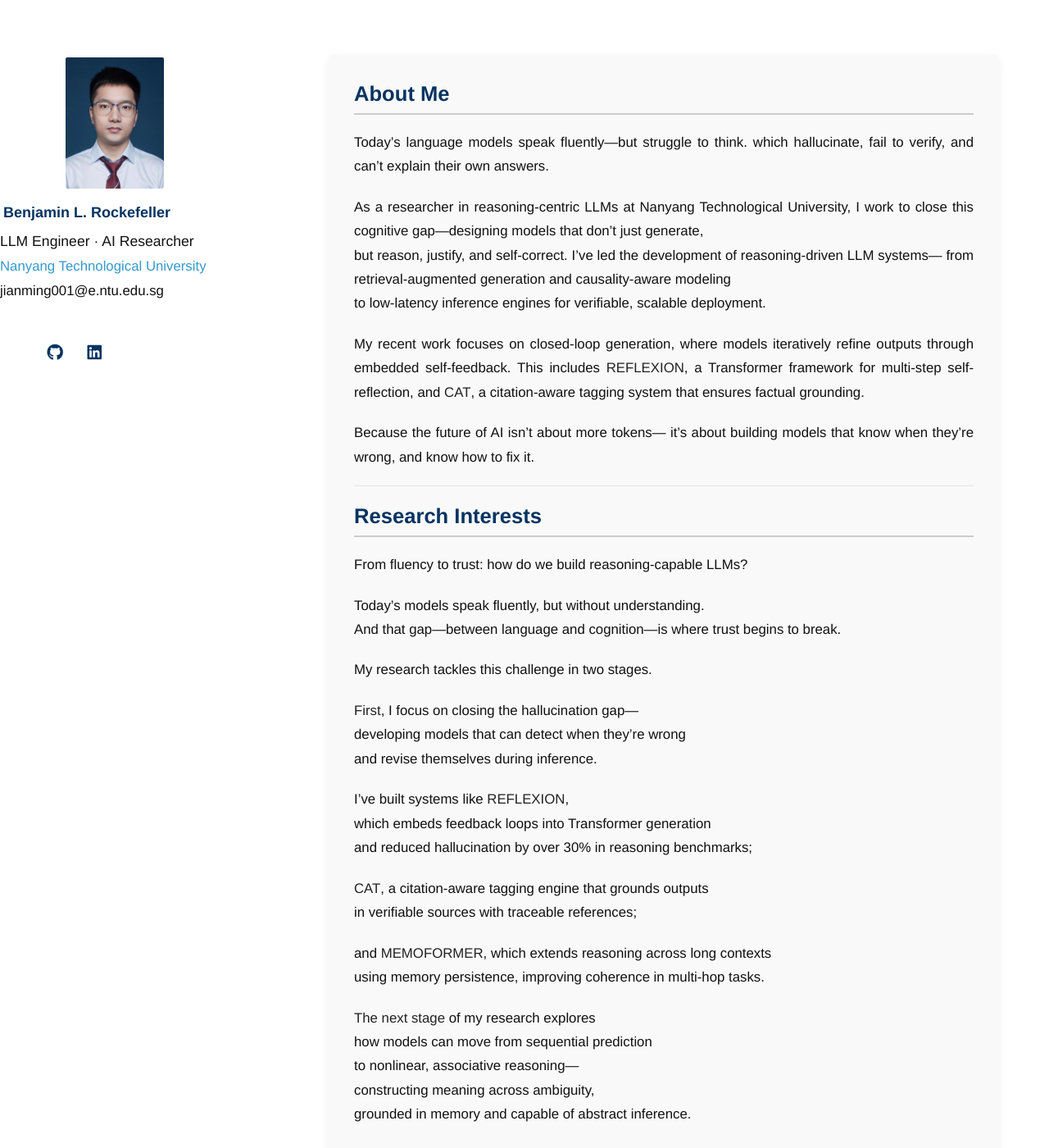
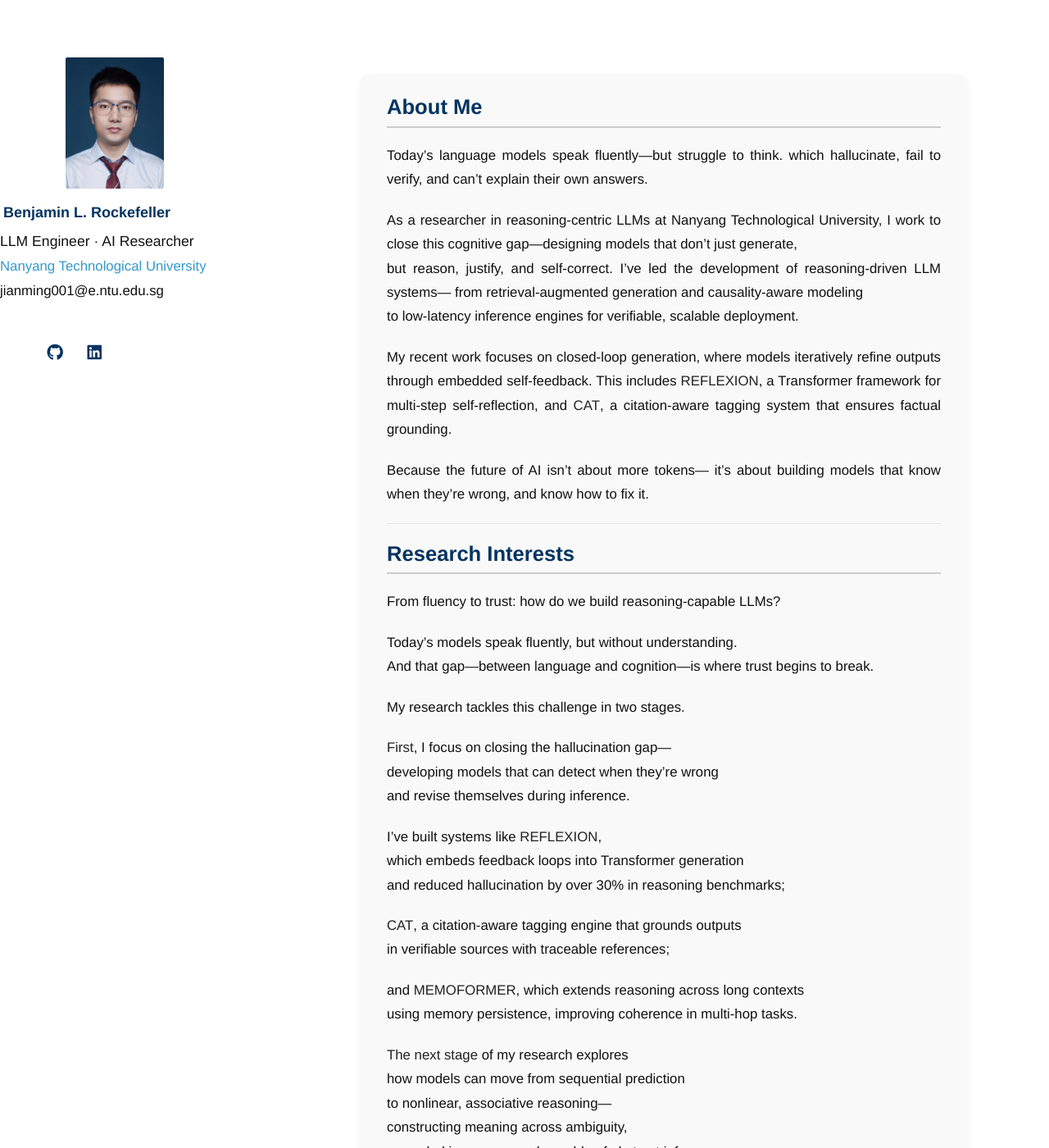
Before and after one commit to BenjaminRockefeller/benjaminrockefeller.github.io, a Jekyll site: the page built from index.md, in a window 1280 px wide and 1400 px high. Shown: the whole window at 82% size. Built offline with Jekyll 4.4.1, drawn with Linux system fonts in a browser that asks for light colours; a style sheet for code colours, icons or effects is not loaded; our own code applies the rules of GitHub Pages for plain Markdown files.

Commit message:
Update minimal-light.scss

```diff
--- a/_sass/minimal-light.scss
+++ b/_sass/minimal-light.scss
@@ -1698,3 +1698,54 @@ section {
   margin-bottom: 12px;
   display: block;
 }
+/* === 整体结构布局 === */
+.wrapper {
+  display: flex;
+  align-items: flex-start;
+  max-width: 1080px;
+  margin: 0 auto;
+  padding: 2rem 1rem;
+  gap: 3rem; /* 左右间隔，控制 header 与正文之间的距离 */
+}
+
+/* === 左侧头像 + 简介 === */
+header {
+  width: 230px;
+  text-align: left;
+  flex-shrink: 0;  /* 保持固定宽度 */
+}
+
+/* === 正文区域 === */
+section {
+  flex: 1;
+  padding: 1.5rem 2rem;
+  background: #f9f9f9;
+  border-radius: 12px;
+  box-shadow: 0 4px 12px rgba(0,0,0,0.05);
+  font-size: 1.05rem;
+  line-height: 1.8;
+  color: #111;
+  font-family: "Microsoft YaHei", "Segoe UI", sans-serif;
+}
+.image.avatar img {
+  width: 120px;
+  height: auto;
+  object-fit: cover;
+  border-radius: 8px;
+  display: block;
+  margin-bottom: 12px;
+}
+
+header h1 {
+  font-size: 18px;
+  font-weight: 600;
+  margin: 0.5rem 0;
+  white-space: nowrap;
+}
+
+header p {
+  font-size: 13px;
+  line-height: 1.5;
+  margin: 0.2rem 0;
+  white-space: nowrap;
+}
```
